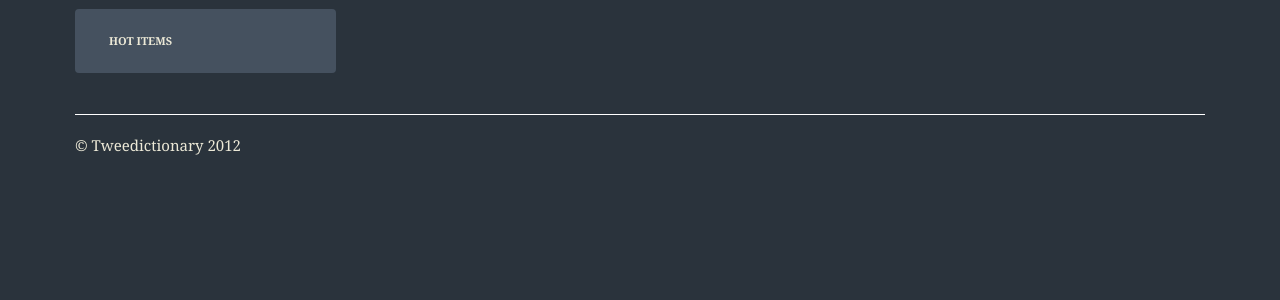
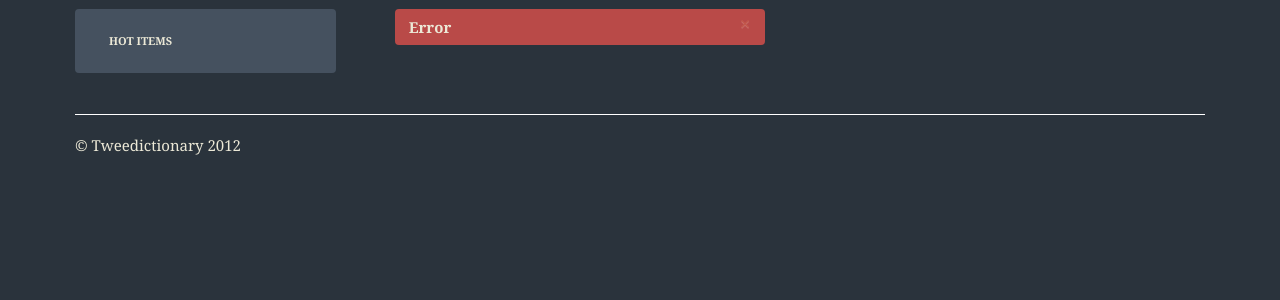
Before and after one commit to kakkoyun/django-tweedictionary, a Django app: template templates/error.html in a window 1280 px wide. Shown: the part 126-426 px from the top of the page. Run offline with Django 3.2, Linux system fonts and the light colour scheme; the template is opened without the code that fills it, so the values that code supplies are empty; some libraries are stand-ins or nearby versions.

Commit message:
error and error_log templates filled

```diff
--- a/templates/error.html
+++ b/templates/error.html
@@ -7,4 +7,10 @@
 {% endblock %}
 
 {% block content %}
+<div class="span4">
+      <div class="alert alert-error">
+        <a class="close">&times;</a>
+        <strong>Error</strong> {{ error_name }}
+      </div>
+</div>
 {% endblock %}
```
Also changed, not shown: templates/error_log.html (+8 -1 lines).
